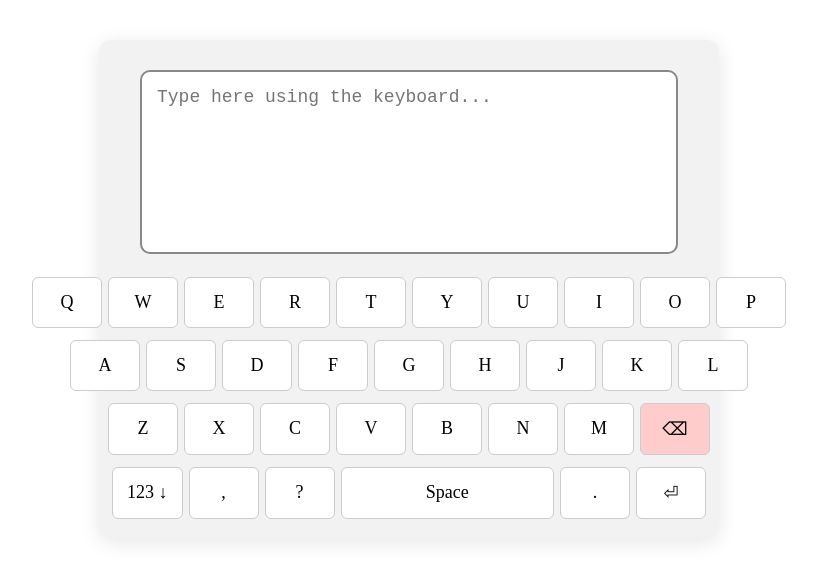
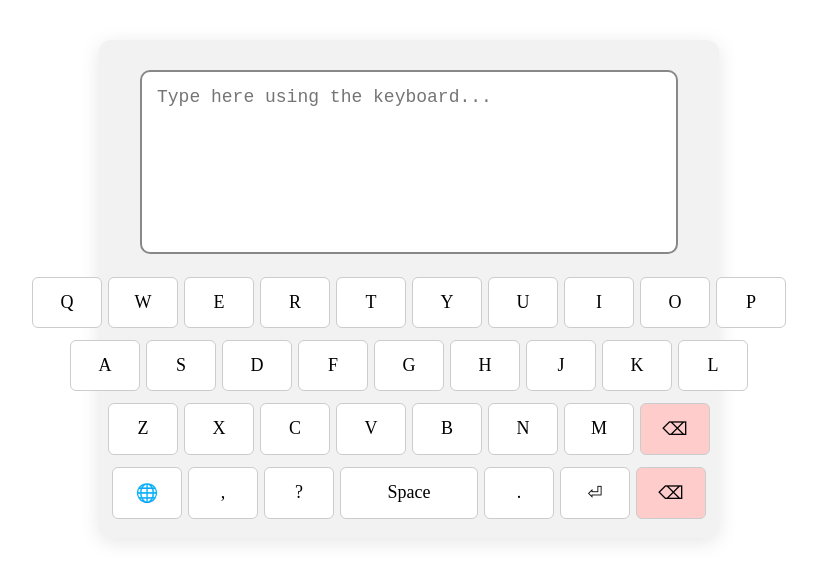
Before and after one commit to humayundanish05/Keyboard2, a plain HTML site: page index.html in a window 1280 px wide. Shown: the whole page, without its empty margins (231-1048 px from the left). Drawn offline with Linux system fonts and the light colour scheme.

Commit message:
Update index.html

```diff
--- a/index.html
+++ b/index.html
@@ -47,13 +47,15 @@
         <div class="key" onmousedown="typeKey('M')" ontouchstart="typeKey('M')">M</div>
         <div class="key backspace" onmousedown="backspace()" ontouchstart="backspace()">⌫</div>
       </div>
+      <!-- Row 4 for Letters Layout (Updated) -->
       <div class="row">
-        <div class="key" onmousedown="switchLayout()" ontouchstart="switchLayout()">123 ↓</div>
+       <div class="key" onmousedown="cycleLayout()" ontouchstart="cycleLayout()">🌐</div>
        <div class="key" onmousedown="typeKey(',')" ontouchstart="typeKey(',')">,</div>
        <div class="key" onmousedown="typeKey('?')" ontouchstart="typeKey('?')">?</div>
        <div class="key space" onmousedown="typeKey(' ')" ontouchstart="typeKey(' ')">Space</div>
        <div class="key" onmousedown="typeKey('.')" ontouchstart="typeKey('.')">.</div>
        <div class="key" onmousedown="typeKey('\n')" ontouchstart="typeKey('\n')">⏎</div>
+       <div class="key backspace" onmousedown="backspace()" ontouchstart="backspace()">⌫</div>
      </div>
     </div>
 
```
Lines whose indentation alone changed are shown as unchanged.
